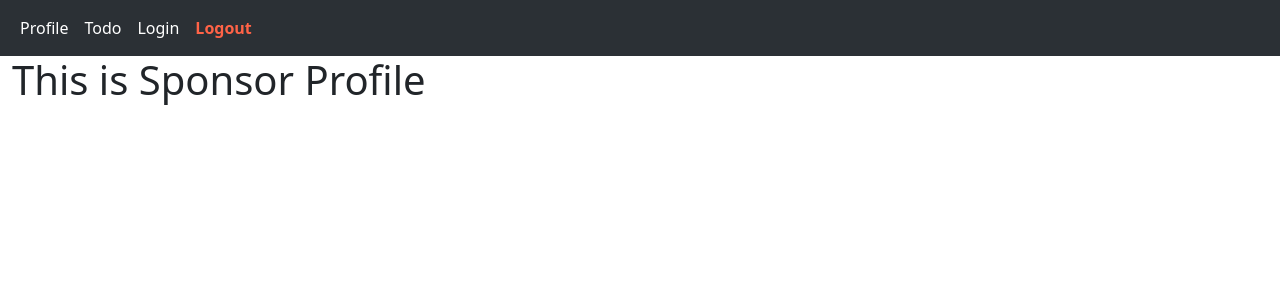
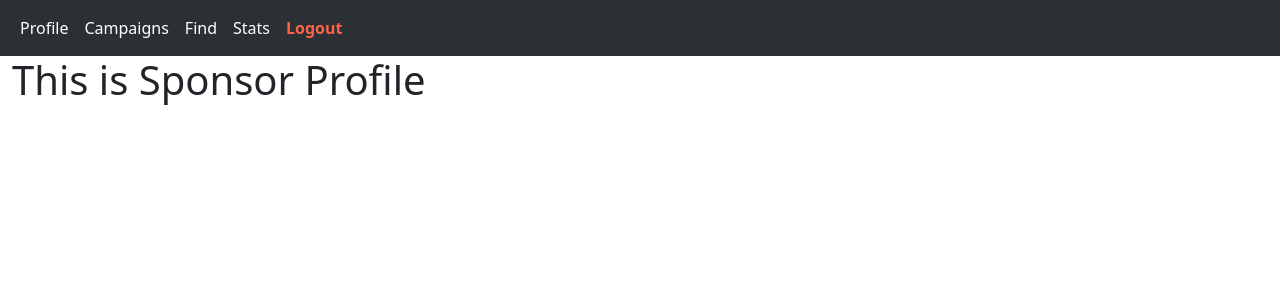
Before and after one commit to Rubix-av/IESCP, a Flask app: page /sponsor-profile in a window 1280 px wide. Shown: the top 300 px of the page. Run offline with Flask 3, Linux system fonts and the light colour scheme; a user stored in the database is signed in.

Commit message:
Updated Sponsor Navbar

```diff
--- a/website/templates/base.html
+++ b/website/templates/base.html
@@ -19,7 +19,7 @@
   <title>{% block title %}Profile{% endblock %}</title>
 </head>
 
-<body >
+<body>
 
 {# creating navbar #}
 <nav class="navbar navbar-expand-lg bg-body-tertiary" data-bs-theme="dark">
@@ -34,10 +34,18 @@
       <div class="navbar-nav">
 
         <!-- If user is not authenticated display only Login Register -->
+        {% if user.is_authenticated %}
+        <a href="/sponsor-profile" class="nav-link active">Profile</a>
+        <a href="/sponsor-campaigns" class="nav-link active">Campaigns</a>
+        <a href="/sponsor-find" class="nav-link active">Find</a>
+        <a href="/sponsor-stats" class="nav-link active">Stats</a>
+        <a href="/auth/logout" class="nav-link active" style="color: rgb(255, 99, 71);"><strong>Logout</strong></a>
+        {% else %}
         <a href="/profile" class="nav-link active">Profile</a>
         <a href="/todo" class="nav-link active">Todo</a>
         <a href="/auth/login" class="nav-link active">Login</a>
         <a href="/auth/logout" class="nav-link active" style="color: rgb(255, 99, 71);"><strong>Logout</strong></a>
+        {% endif %}
 
       </div>
     </div>
--- /dev/null
+++ b/website/templates/sponsor/add-campaign.html
@@ -0,0 +1,5 @@
+{% extends "base.html" %} {% block title %}Add Campaigns{% endblock %}
+
+{% block content %}
+<h1>Campaign are added here</h1>
+{% endblock %}
--- /dev/null
+++ b/website/templates/sponsor/sponsor-find.html
@@ -0,0 +1,5 @@
+{% extends "base.html" %} {% block title %}Find{% endblock %}
+
+{% block content %}
+<h1>This is Sponsor Find</h1>
+{% endblock %}
--- /dev/null
+++ b/website/templates/sponsor/sponsor-stats.html
@@ -0,0 +1,5 @@
+{% extends "base.html" %} {% block title %}Stats{% endblock %}
+
+{% block content %}
+<h1>This is Sponsor Stats</h1>
+{% endblock %}
--- a/website/views.py
+++ b/website/views.py
@@ -1,11 +1,30 @@
 from flask import Blueprint, render_template
+from flask_login import current_user
 
 views = Blueprint("views", __name__)
 
+# Sponsor Routes
 @views.route("/sponsor-profile")
 def sponsor_profile():
-    return render_template("sponsor/sponsor-profile.html")
+    return render_template("sponsor/sponsor-profile.html", user=current_user)
 
+@views.route("/sponsor-campaigns")
+def sponsor_campaigns():
+    return render_template("sponsor/sponsor-campaigns.html", user=current_user)
+
+@views.route("/sponsor-find")
+def sponsor_find():
+    return render_template("sponsor/sponsor-find.html", user=current_user)
+
+@views.route("/sponsor-stats")
+def sponsor_stats():
+    return render_template("sponsor/sponsor-stats.html", user=current_user)
+
+@views.route("/add-campaign")
+def add_campaign():
+    return render_template("sponsor/add-campaign.html", user=current_user)
+
+# Influencer Routes
 @views.route("/influencer-profile")
 def influencer_profile():
-    return render_template("influencer/influencer-profile.html")
+    return render_template("influencer/influencer-profile.html", user=current_user)
```
Also changed, not shown: website/templates/sponsor/sponsor-campaigns.html (added, +7 -0 lines).
